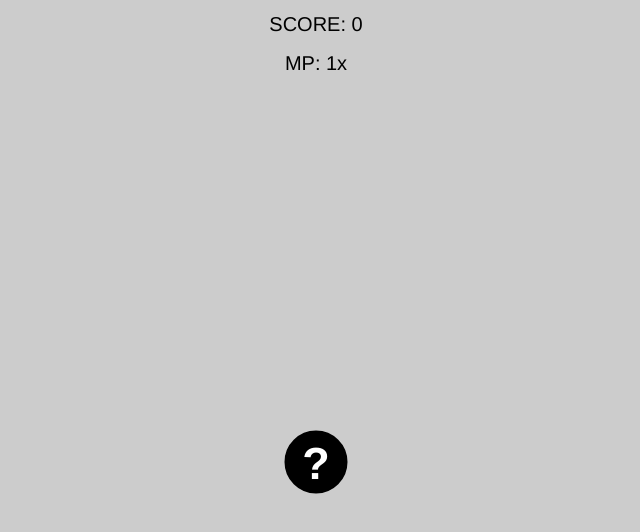
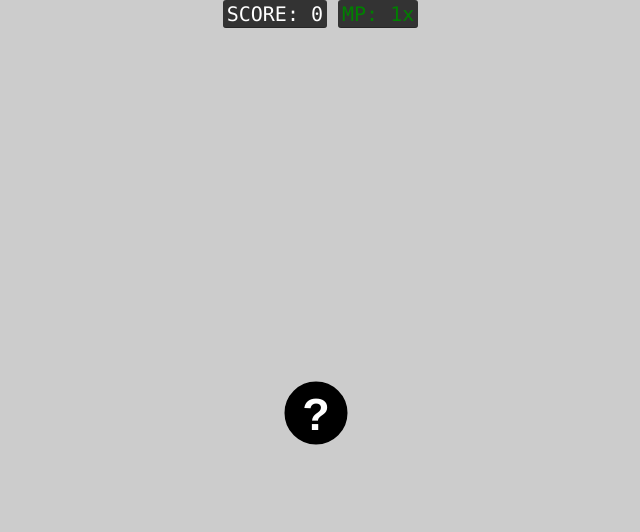
Before and after one commit to wemackey/siwm_mturk, a plain HTML site: page index.html in a window 1280 px wide. Shown: the whole page, without its empty margins (324-964 px from the left). Drawn offline with nearby package versions, Linux system fonts and the light colour scheme.

Commit message:
score beauty

```diff
--- a/index.html
+++ b/index.html
@@ -26,7 +26,7 @@
     <!-- Wrap all page content here -->
     <div id="wrap">
       <!-- Begin page content -->
-		<div id="score"></div>
+		<div id="score" align="center"></div>
 		<div id="mpx"></div>
       <div class="container">
         <!-- page content goes here -->
--- a/js/siwm.js
+++ b/js/siwm.js
@@ -166,8 +166,9 @@ function clearStimulus(svg) {
 function drawStimulus(svg) {
   clearStimulus(svg);
   shuffle(ang);
-  cirx = ecc * Math.cos(ang[1]);
-  ciry = ecc * Math.sin(ang[1]);
+  var angR = ang[1] * Math.PI / 180.0;
+  cirx = ecc * Math.cos(angR);
+  ciry = ecc * Math.sin(angR);
   var circle1 = svg.append("circle");
   circle1.attr("cx", 1024/2 + cirx)
          .attr("cy", 768/2 + ciry)
@@ -307,9 +308,9 @@ function get_rsvp() {
 var show_score = function() {
 	remove_word();
 		d3.select("#score")
-			.append("div")
+			.append("kbd")
 			.attr("id","disp_score")
-			.style("color","black")
+			.style("color","white")
 			.style("text-align","center")
 			.style("font-size","20px")
 			.style("font-weight","400")
@@ -318,10 +319,10 @@ var show_score = function() {
 	};
 
 var show_mpx = function() {
-		d3.select("#mpx")
-			.append("div")
+		d3.select("#score")
+			.append("kbd")
 			.attr("id","disp_mpx")
-			.style("color","black")
+			.style("color","green")
 			.style("text-align","center")
 			.style("font-size","20px")
 			.style("font-weight","400")
```
